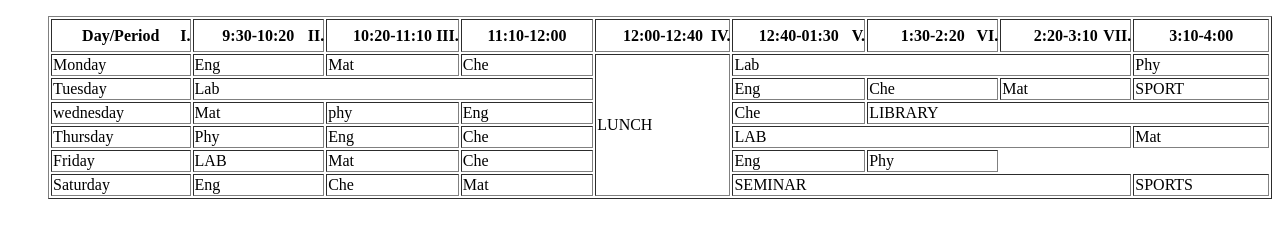
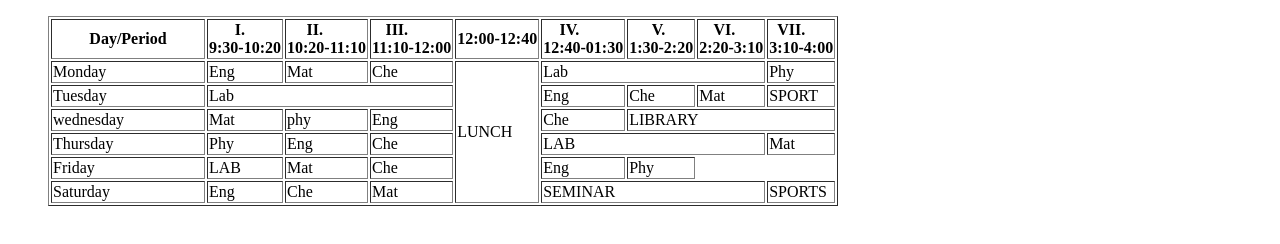
Before and after one commit to hassan369/HTML-CSS-TASKS, a plain HTML site: page 17-10-2022/task3.html in a window 1280 px wide. Drawn offline with Linux system fonts and the light colour scheme.

Commit message:
editing ordered list

```diff
--- a/17-10-2022/task3.html
+++ b/17-10-2022/task3.html
@@ -11,14 +11,14 @@
     <table border="1">
         <tr>
             <th width="150">Day/Period</th>
-            <th width="150"><li>9:30-10:20</li></th>
-            <th width="150" height="29"><li>10:20-11:10</li></th>
-            <th width="150"><li> 11:10-12:00</li></th>
-            <th width="150">12:00-12:40</th>
-            <th width="150"><li>12:40-01:30</li></th>
-            <th width="150"><li>1:30-2:20</li></th>
-            <th width="150"><li>2:20-3:10</li></th>
-            <th width="150"><li>3:10-4:00</li></th>
+            <th ><ol type="I" start="1"><li></li></ol>9:30-10:20</th>
+            <th ><ol type="I" start="2"><li></li></ol>10:20-11:10</th>
+            <th ><ol type="I" start="3"><li></li></ol> 11:10-12:00</th>
+            <th >12:00-12:40</th>
+            <th ><ol type="I" start="4"><li></li></ol>12:40-01:30</th>
+            <th ><ol type="I" start="5"><li></li></ol>1:30-2:20</li></th>
+            <th ><ol type="I" start="6"><li></li></ol>2:20-3:10</th>
+            <th ><ol type="I" start="7"><li></li></ol>3:10-4:00</th>
         </tr>
         <tr>
             <td>Monday</td>
```
